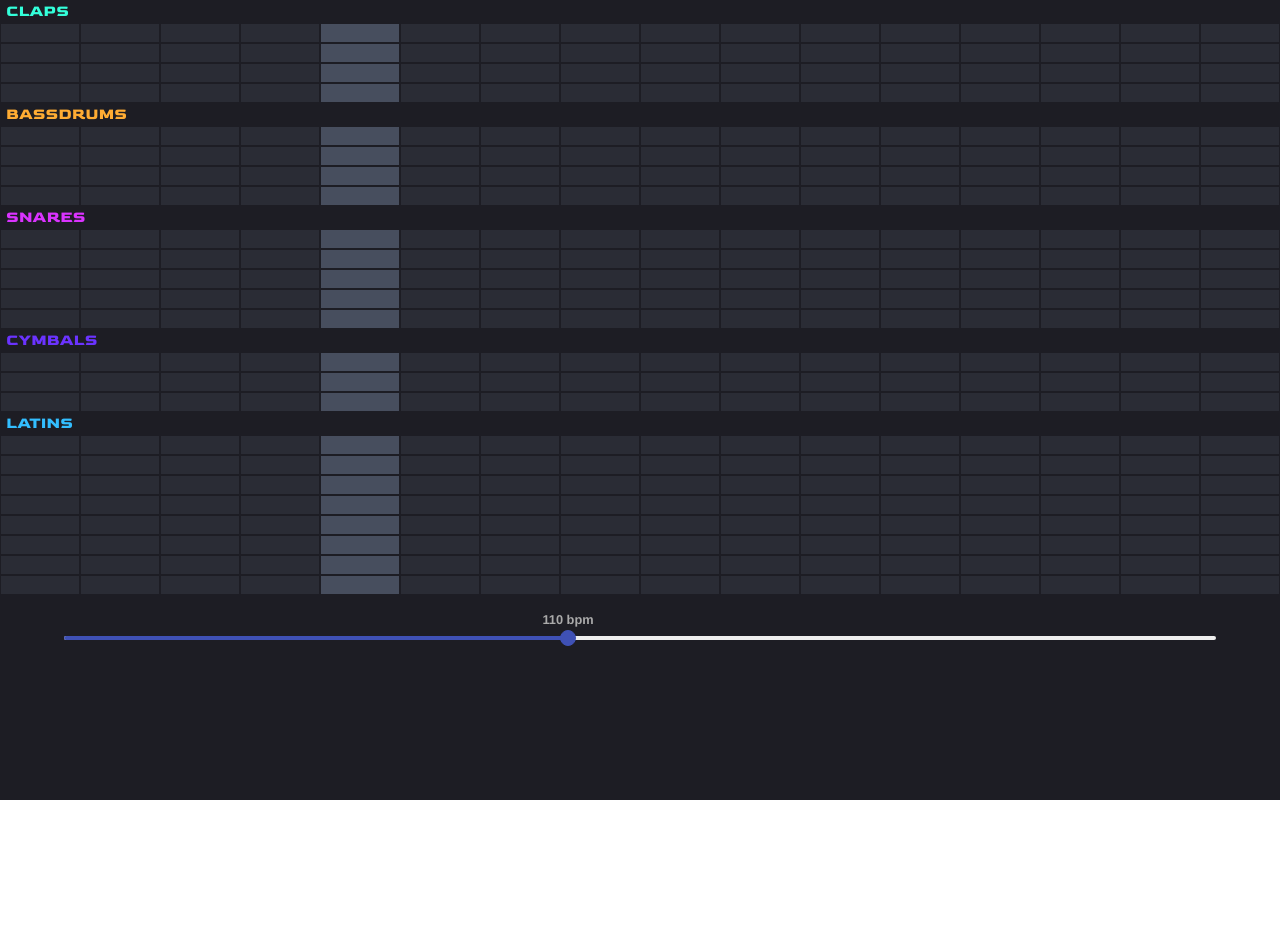
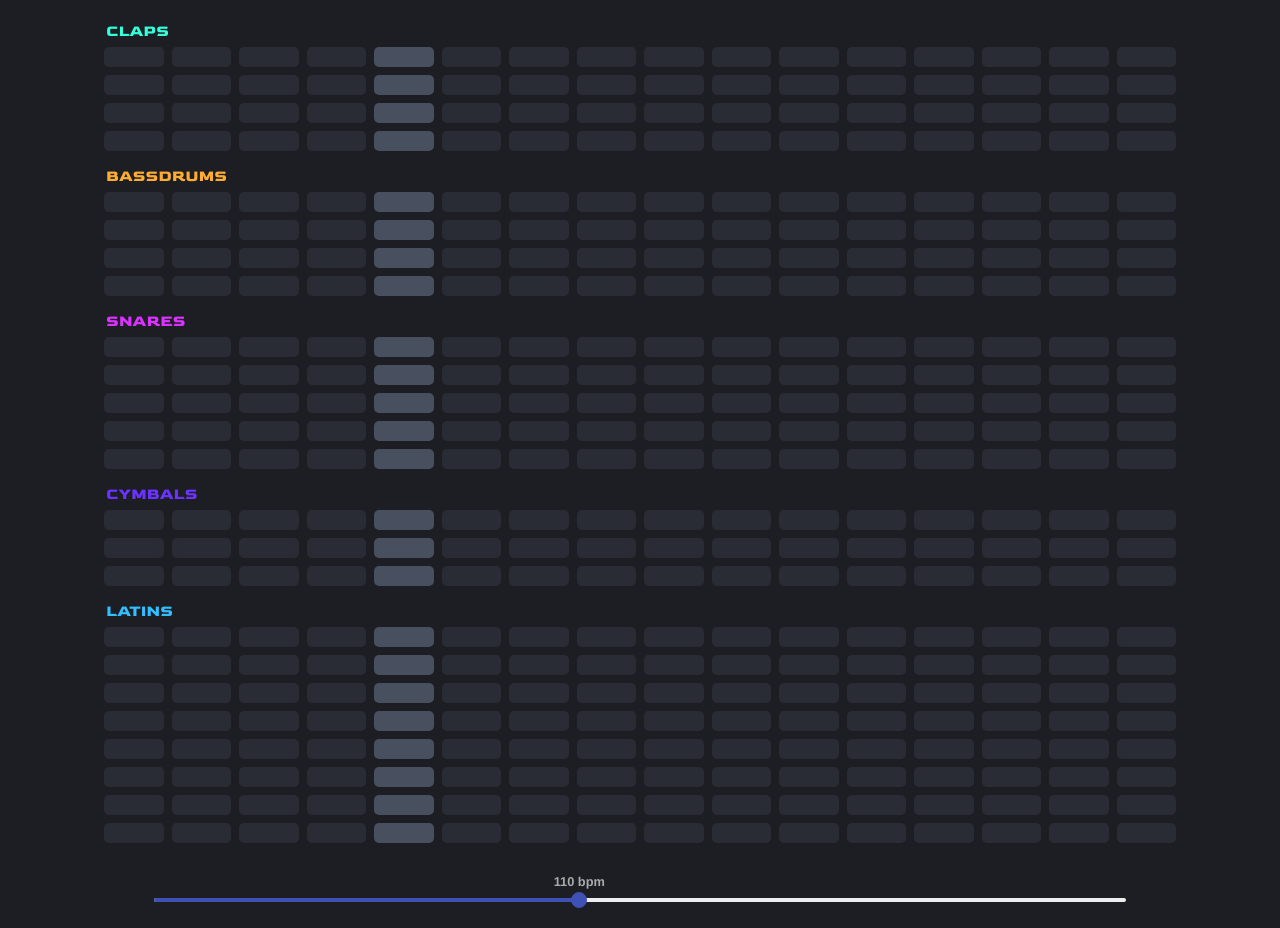
Before and after one commit to olivierbretaud/drum-machine, a React (Create React App) app: page / in a window 1280 px wide. Before the commit the page ends 800 px from the top, so only its background shows below. Built offline with nearby package versions, Linux system fonts and the light colour scheme.

Commit message:
fix(custom style)

```diff
--- a/src/App.js
+++ b/src/App.js
@@ -1,5 +1,5 @@
 import React, { useState , useEffect , useRef } from 'react';
-import { howler } from 'howler'
+import { Howler } from 'howler'
 import InputRange from 'react-input-range';
 import 'react-input-range/lib/css/index.css'
 
@@ -8,7 +8,6 @@ import DrumList from './components/partials/DrumList/DrumList';
 
 function App() {
   const [ timerIndex , setTimerIndex ] = useState(0);
-  const [ isLoaded , setLoaded ]= useState(false);
   const [ bpm , setBpm ] = useState(110);
   const [ bpmOnChange , setBpmOnChange ] = useState(110);
   // const [ activePlayList , setActivePlayList ] = useState(allCategories);
@@ -19,11 +18,13 @@ function App() {
 
     timer.current = setTimeout(function(){
       if (timerIndex === 15) {
-        setTimerIndex(0)
+        setTimerIndex(0);
       } else {
         setTimerIndex(timerIndex + 1)
       }
-      clearTimeout(timer.current)
+      clearTimeout(timer.current);
+      Howler.stop();
+      Howler.unload();
     }, 60000 / (bpm * 4));
 
     return () => clearTimeout(timer.current)
--- a/src/components/partials/DrumList/DrumList.jsx
+++ b/src/components/partials/DrumList/DrumList.jsx
@@ -1,14 +1,14 @@
 import React from 'react';
 import DrumRow from '../DrumRow/DrumRow';
-import './DrumList.scss';
+import styles from './DrumList.module.scss';
 
 export default function DrumList({ list , timerIndex }) {
   return (
     <>
       {list.map(( category , i) => {
         return (
-          <div className="category">
-            <div className="name"
+          <div key={'category' + i } className={styles.category}>
+            <div className={styles.name}
               style={{ color: category.color}}>{category.name}</div>
               {category.list.map((note ,i) => {
                 if (note.isActive) {
--- /dev/null
+++ b/src/components/partials/DrumList/DrumList.module.scss
@@ -0,0 +1,10 @@
+@import '../../../styles/variables.scss';
+
+.category {
+  width: 100%;
+  margin-bottom: 10px;
+  .name {
+    padding: 2px 6px;
+    text-transform: uppercase;
+  }
+}
--- a/src/components/partials/DrumList/DrumList.scss
+++ /dev/null
@@ -1,27 +0,0 @@
-@import '../../../styles/variables.scss';
-
-.category {
-  width: 100%;
-}
-
-.name {
-  padding: 2px 6px;
-  text-transform: uppercase;
-}
-
-.row {
-  display: flex;
-  width: 100%;
-}
-
-.button-play {
-  width: calc(100% / 16 );
-  height: 20px;
-  border: 1px solid $dark;
-  background-color: #484f5f;
-  cursor: pointer;
-  transition: all 0.2s cubic-bezier(0.19, 1, 0.22, 1);
-  &.isPlaying {
-    opacity: 1;
-  }
-}
--- a/src/components/partials/DrumRow/DrumRow.jsx
+++ b/src/components/partials/DrumRow/DrumRow.jsx
@@ -1,27 +1,32 @@
-import React  , { useRef , useEffect } from 'react';
-import { Howl } from 'howler';
+import React  , { useRef } from 'react';
+import { Howl , Howler} from 'howler';
 import DrumToggle from '../DrumToggle/DrumToggle';
+import styles from './DrumRow.module.scss';
 
 export default function DrumRow({ color , timerIndex , note  }) {
   var toogleArray = [false, false, false, false, false,false,false, false , false, false , false,false,false, false , false, false ];
 
-  var sound = useRef();
+  var sound = useRef(new Howl({
+    src: [note],
+    html5: true
+  }));
+
+
 
   function playSound() {
-    //check if sound is null, if not stop previous sound and unload it
-    if (sound.current != null) {
-        sound.current.stop();
-        sound.current.unload();
-        sound.current  = null;
-    }
-    sound.current = new Howl({
-        src: [note]
-    });
+    // if (sound.current != null) {
+    //     sound.current.stop();
+    //     sound.current.unload();
+    //     sound.current  = null;
+    // }
+    sound.current.stop();
+    sound.current.unload();
+
     sound.current.play();
   }
 
   return (
-    <div className="row">
+    <div className={styles.row}>
         {toogleArray.map(( bool , i ) => (<DrumToggle
           key={i}
           isPlaying={bool}
--- /dev/null
+++ b/src/components/partials/DrumRow/DrumRow.module.scss
@@ -0,0 +1,6 @@
+@import '../../../styles/variables.scss';
+
+.row {
+  display: flex;
+  width: 100%;
+}
--- a/src/components/partials/DrumToggle/DrumToggle.jsx
+++ b/src/components/partials/DrumToggle/DrumToggle.jsx
@@ -1,21 +1,22 @@
 import React , { useState , useEffect } from 'react';
+import styles from './DrumToggle.module.scss';
 
-export default function DrumToggle(props) {
-  const [ isPlaying ,setIsPlaying ] = useState(props.isPlaying)
+export default function DrumToggle({ isPlaying , index , play , color , timerIndex }) {
+  const [ isActive , setIsActive ] = useState(isPlaying)
 
   useEffect(() => {
-    if (isPlaying && props.timerIndex === props.index) {
-      props.play();
+    if (isActive && timerIndex === index) {
+      play();
     }
-  });
+  }, [timerIndex]);
 
   return (
-    <div className={`button-play ${isPlaying ? "isPlaying" : ""}`}
+    <div className={`${styles['button-play']} ${isActive ? styles['is-playing'] : ""}`}
       style={{
-        backgroundColor: isPlaying ? props.color : null,
-        opacity: props.timerIndex === props.index ? 1: 0.3
+        backgroundColor: isActive ? color : null,
+        opacity: timerIndex === index ? 1: 0.3
       }}
-      onClick={() => setIsPlaying(!isPlaying)}>
+      onClick={() => setIsActive(!isActive)}>
     </div>
   )
 };
--- /dev/null
+++ b/src/components/partials/DrumToggle/DrumToggle.module.scss
@@ -0,0 +1,18 @@
+@import '../../../styles/variables.scss';
+
+.button-play {
+  width: calc((100% / 16) - 2px );
+  margin: 2px;
+  height: 20px;
+  border-radius: 5px;
+  background-color: #484f5f;
+  cursor: pointer;
+  transition: all 0.05s ease-in-out;
+  @media screen and (min-width: 640px) {
+    width: calc((100% / 16) - 8px );
+    margin: 4px;
+  }
+  &.is-playing {
+    opacity: 1;
+  }
+}
--- a/src/styles/index.scss
+++ b/src/styles/index.scss
@@ -13,9 +13,6 @@ body {
   box-sizing: border-box;
 }
 
-.App {
-  text-align: left;
-}
 
 .input-range__label--max {
   display: none;
@@ -52,4 +49,9 @@ body {
   flex-direction: column;
   align-items: center;
   justify-content: flex-start;
+  width: 100%;
+  padding: 20px;
+  @media screen and (min-width: 640px) {
+    padding: 20px 100px;
+  }
 }
```
